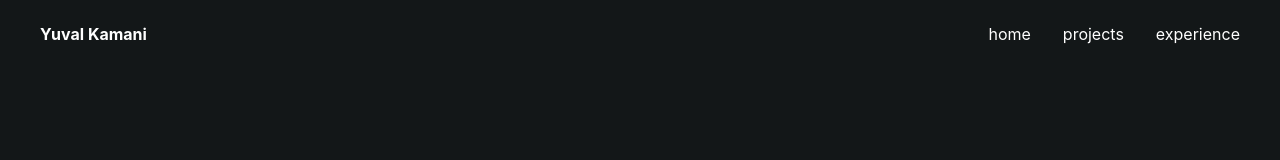
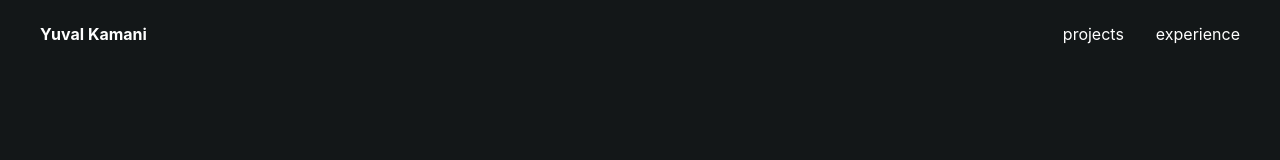
Before and after one commit to yuvalkamani/portfolio, a React (Create React App) app: page / in a window 1280 px wide. Shown: the top 160 px of the page. Built offline with nearby package versions, Linux system fonts and the light colour scheme.

Commit message:
Removed home field for simplicity

```diff
--- a/src/Components/NavBar.jsx
+++ b/src/Components/NavBar.jsx
@@ -10,7 +10,6 @@ const NavBar = () => {
       </Link>
       <ul>
         <li>
-          <Link to="/">home</Link>
           <Link to="/projects">projects</Link>
           <Link to="/experience">experience</Link>
         </li>
```
